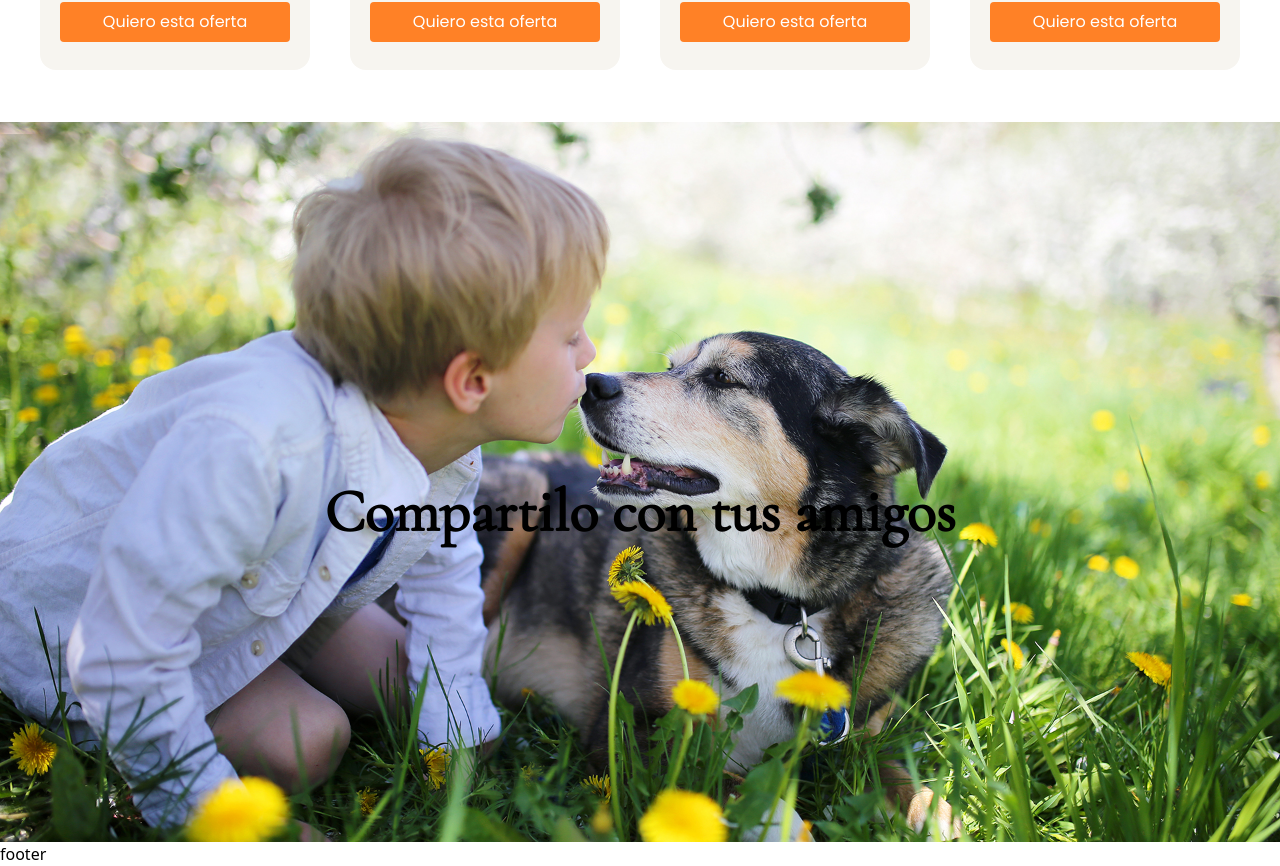
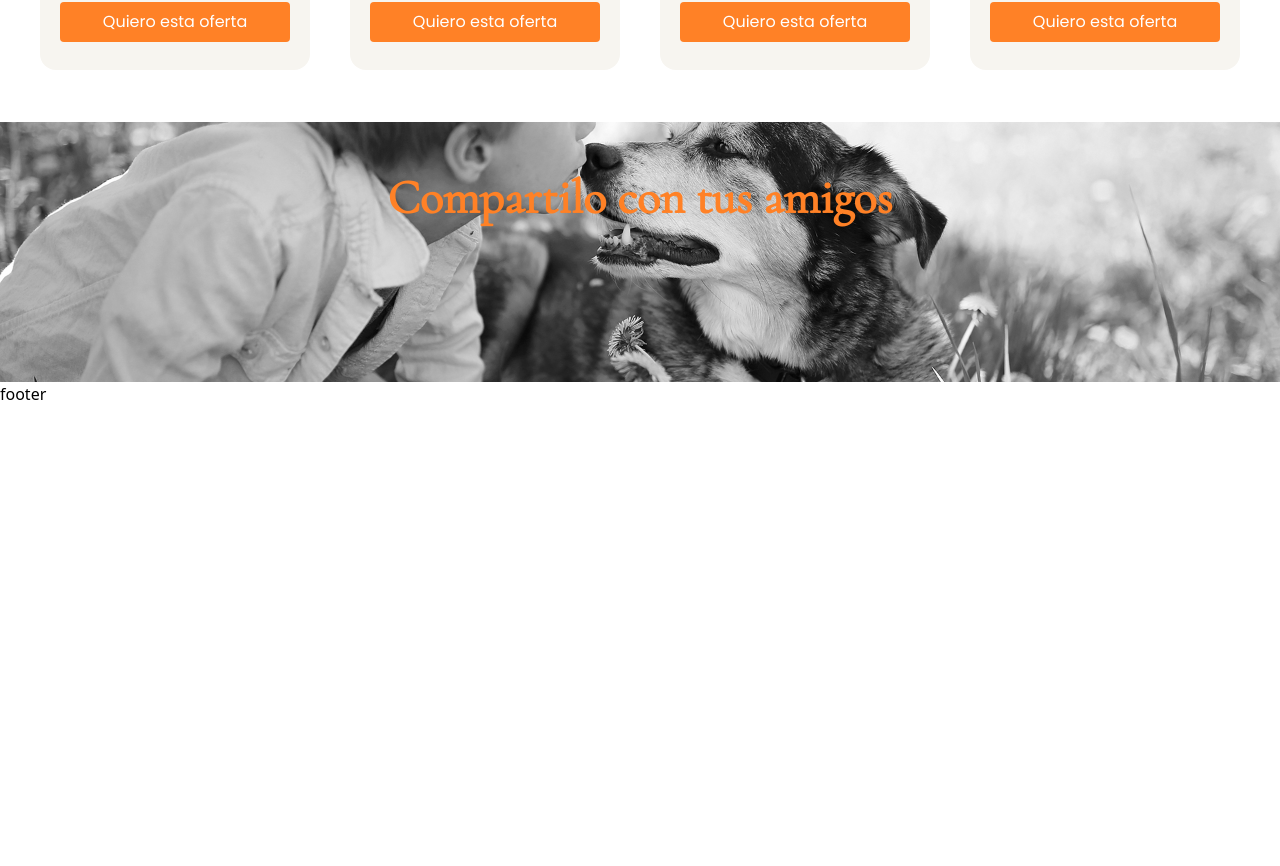
Before and after one commit to jdoors/WebProyect, a React (Create React App) app: page / in a window 1280 px wide. Shown: the part 418-1284 px from the top of the page. After the commit the page ends 824 px from the top, so only its background shows below. Built offline with nearby package versions, Linux system fonts and the light colour scheme; a web font is replaced by a local one.

Commit message:
filtro, ancho segun pantalla, color texto

```diff
--- a/src/components/RedesSociales/RedesSociales.js
+++ b/src/components/RedesSociales/RedesSociales.js
@@ -4,13 +4,14 @@ import RedesSociales from "./Imagen/RedesSociales.jpg";
 const SocialMedia = () => {
     return (
         <div className='mt-10 relative flex flex-wrap justify-evenly'>
-            <div className='font-cormorant font-bold text-6xl top-[50%] absolute'>
+            <div>
+                <img className="object-cover h-[260px] w-screen filter grayscale" src={RedesSociales} />
+            </div>
+
+            <div className='font-cormorant text-5xl font-[1000] top-[20%] absolute text-[#FF8126] text-center'>
                 <h1>
                     Compartilo con tus amigos
                 </h1>
-            </div>
-            <div className="">
-                <img className="" src={RedesSociales} />
             </div>
 
         </div>
```
